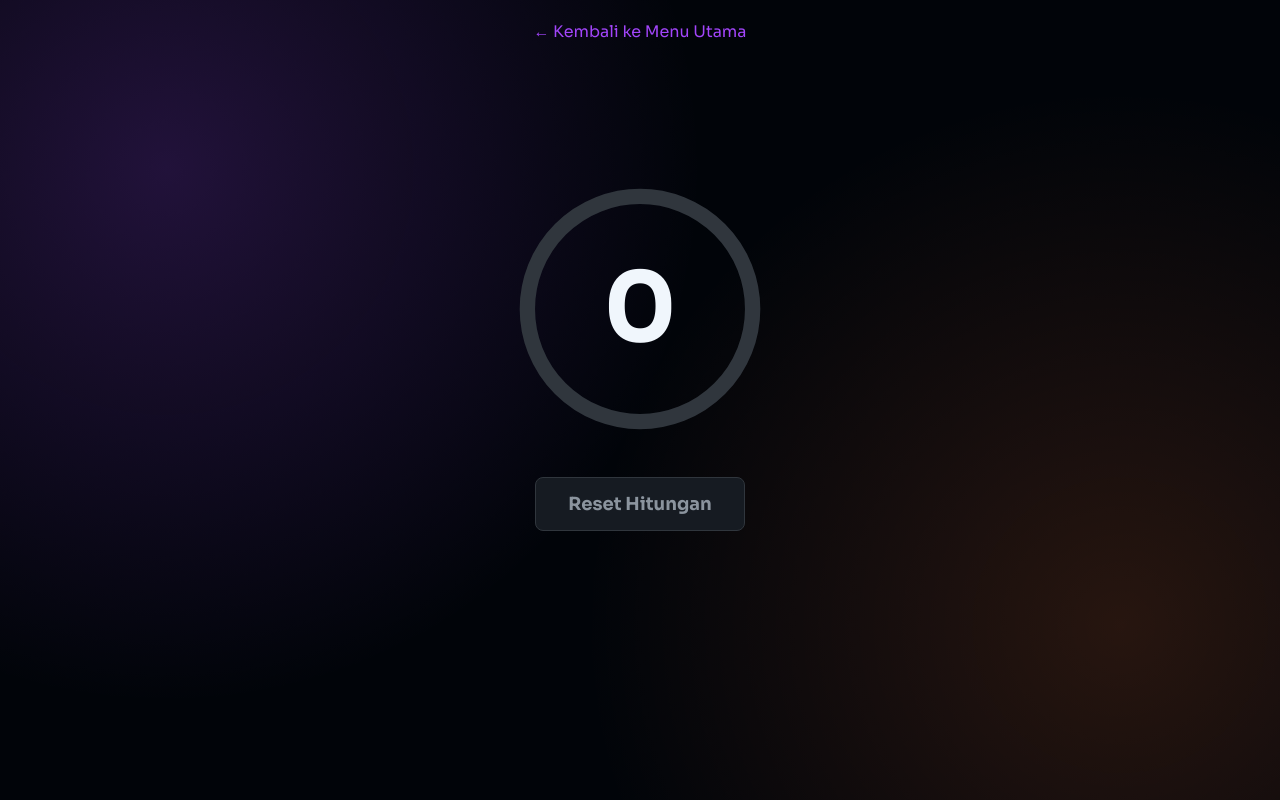
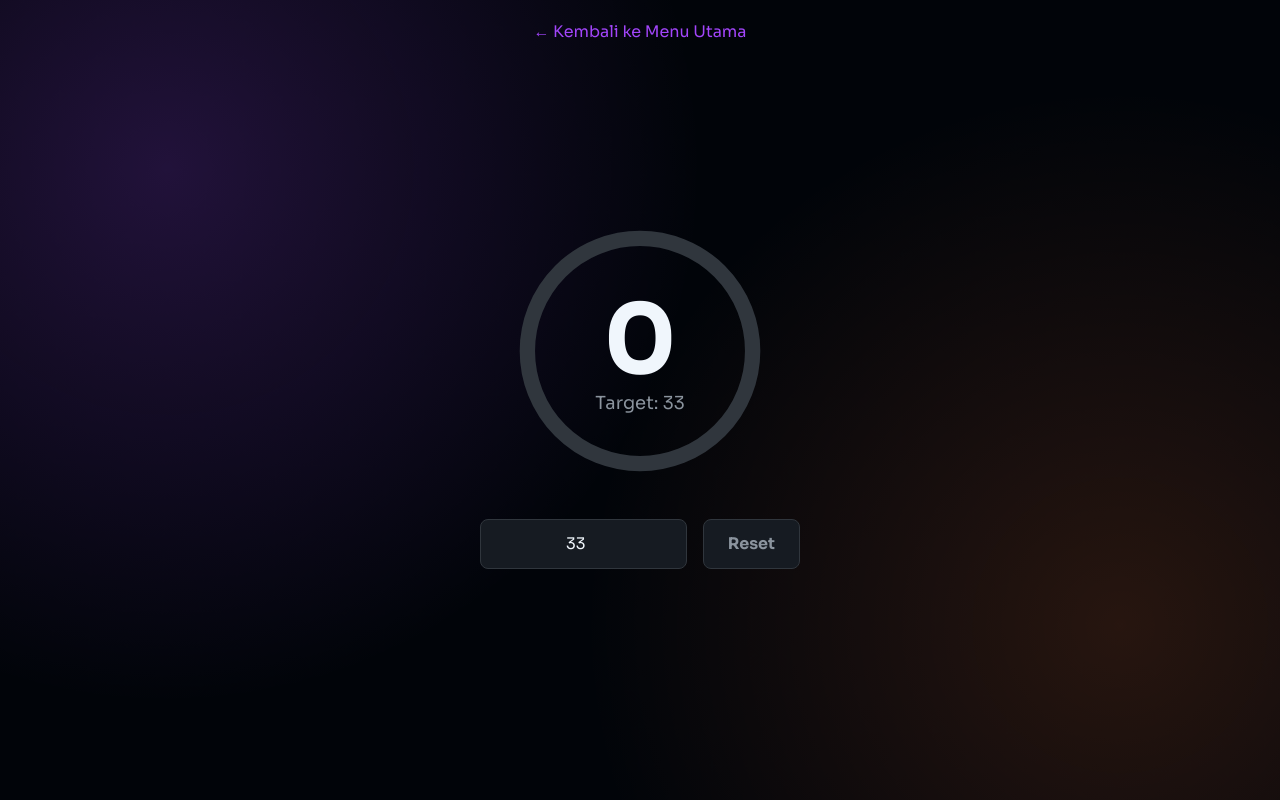
Before and after one commit to Sigiitttt/Al-Quran-Digital, a React (Vite) app: page /dzikir in a window 1280 px wide. Built offline with nearby package versions, Linux system fonts and the light colour scheme.

Commit message:
perbaiki bug

```diff
--- a/src/components/Dzikir/DzikirCounter.tsx
+++ b/src/components/Dzikir/DzikirCounter.tsx
@@ -5,10 +5,10 @@ import { motion, AnimatePresence } from "framer-motion";
 
 function DzikirCounter() {
   const [count, setCount] = useState(0);
-  const [target] = useState(33); // Kita set target default 33 untuk progress bar
+  // 1. Kembalikan state untuk target yang bisa diubah pengguna
+  const [target, setTarget] = useState(33);
 
   const increment = () => {
-    // Izinkan hitungan melebihi target jika pengguna mau
     setCount(count + 1);
   };
 
@@ -16,40 +16,33 @@ function DzikirCounter() {
     setCount(0);
   };
 
+  // Fungsi untuk menangani perubahan pada input target
+  const handleTargetChange = (e: React.ChangeEvent<HTMLInputElement>) => {
+    const newTarget = parseInt(e.target.value, 10);
+    // Jika input tidak valid (bukan angka/negatif), set target ke 0
+    setTarget(isNaN(newTarget) || newTarget < 0 ? 0 : newTarget);
+  };
+
   // --- Logika untuk Circular Progress Bar ---
-  const radius = 110; // Radius lingkaran
-  const circumference = 2 * Math.PI * radius; // Keliling lingkaran
-
-  // Kalkulasi persentase dan offset untuk progress bar
+  const radius = 110;
+  const circumference = 2 * Math.PI * radius;
   const progress = useMemo(() => {
     if (target === 0) return 0;
-    // Gunakan modulo agar progress bar kembali ke 0 setelah target tercapai
     return (count % target) / target;
   }, [count, target]);
-
   const strokeDashoffset = circumference * (1 - progress);
-  // --- Akhir Logika Circular Progress Bar ---
+  // --- Akhir Logika ---
 
   return (
-    <div className="flex flex-col items-center justify-center text-center h-[70vh]">
-      {/* Kontainer Utama untuk Lingkaran dan Angka */}
+    <div className="flex flex-col items-center justify-center text-center h-[80vh]">
       <motion.div
         onClick={increment}
         whileTap={{ scale: 0.95 }}
         className="relative w-64 h-64 cursor-pointer"
       >
-        {/* SVG untuk Progress Bar Melingkar */}
+        {/* SVG Progress Bar */}
         <svg className="w-full h-full" viewBox="0 0 250 250">
-          {/* Lingkaran Latar Belakang */}
-          <circle
-            cx="125"
-            cy="125"
-            r={radius}
-            stroke="var(--color-border)"
-            strokeWidth="15"
-            fill="transparent"
-          />
-          {/* Lingkaran Progress yang Bergerak */}
+          <circle cx="125" cy="125" r={radius} stroke="var(--color-border)" strokeWidth="15" fill="transparent" />
           <motion.circle
             cx="125"
             cy="125"
@@ -66,31 +59,53 @@ function DzikirCounter() {
           />
         </svg>
 
-        {/* Tampilan Angka di Tengah Lingkaran */}
-        <div className="absolute inset-0 flex items-center justify-center">
+        {/* PERBAIKAN UTAMA: Kontainer Angka dengan Posisi Stabil */}
+        <div
+          className="absolute inset-0 flex flex-col items-center justify-center"
+          style={{ pointerEvents: 'none' }}
+        >
+          {/* Wrapper untuk AnimatePresence agar tidak menggeser layout */}
+          <div className="relative w-full h-28 flex items-center justify-center">
             <AnimatePresence>
               <motion.h1
                 key={count}
-              initial={{ y: 30, opacity: 0 }}
+                initial={{ y: 20, opacity: 0 }}
                 animate={{ y: 0, opacity: 1 }}
-              exit={{ y: -30, opacity: 0 }}
-              transition={{ type: 'spring', stiffness: 300, damping: 20 }}
+                exit={{ y: -20, opacity: 0, position: 'absolute' }} // <-- Kunci agar tidak bergeser
+                transition={{ type: 'spring', stiffness: 400, damping: 30 }}
                 className="text-8xl font-bold text-text-primary"
               >
                 {count}
               </motion.h1>
             </AnimatePresence>
           </div>
+
+          <p className="text-lg text-text-secondary -mt-2">
+            Target: {target}
+          </p>
+        </div>
       </motion.div>
 
-      {/* Tombol Reset */}
+      {/* 2. Kembalikan input untuk target & tombol Reset */}
+      <div className="flex gap-4 mt-10 items-center w-full max-w-xs">
+        <input
+          type="number"
+          value={target}
+          onChange={handleTargetChange}
+          className="w-full p-3 bg-dark text-text-primary border border-border rounded-lg focus:outline-none focus:ring-2 focus:ring-primary text-center"
+          placeholder="Set Target"
+        />
         <motion.button
-        onClick={reset}
+          onClick={(e) => {
+            e.stopPropagation();
+            reset();
+          }}
           whileTap={{ scale: 0.95 }}
-        className="mt-10 bg-dark border border-border text-text-secondary font-bold py-3 px-8 rounded-lg text-lg"
+          className="bg-dark border border-border text-text-secondary font-bold py-3 px-6 rounded-lg text-base"
         >
-        Reset Hitungan
+          Reset
         </motion.button>
+      </div>
     </div>
   );
 }
```
Lines whose indentation alone changed are shown as unchanged.
